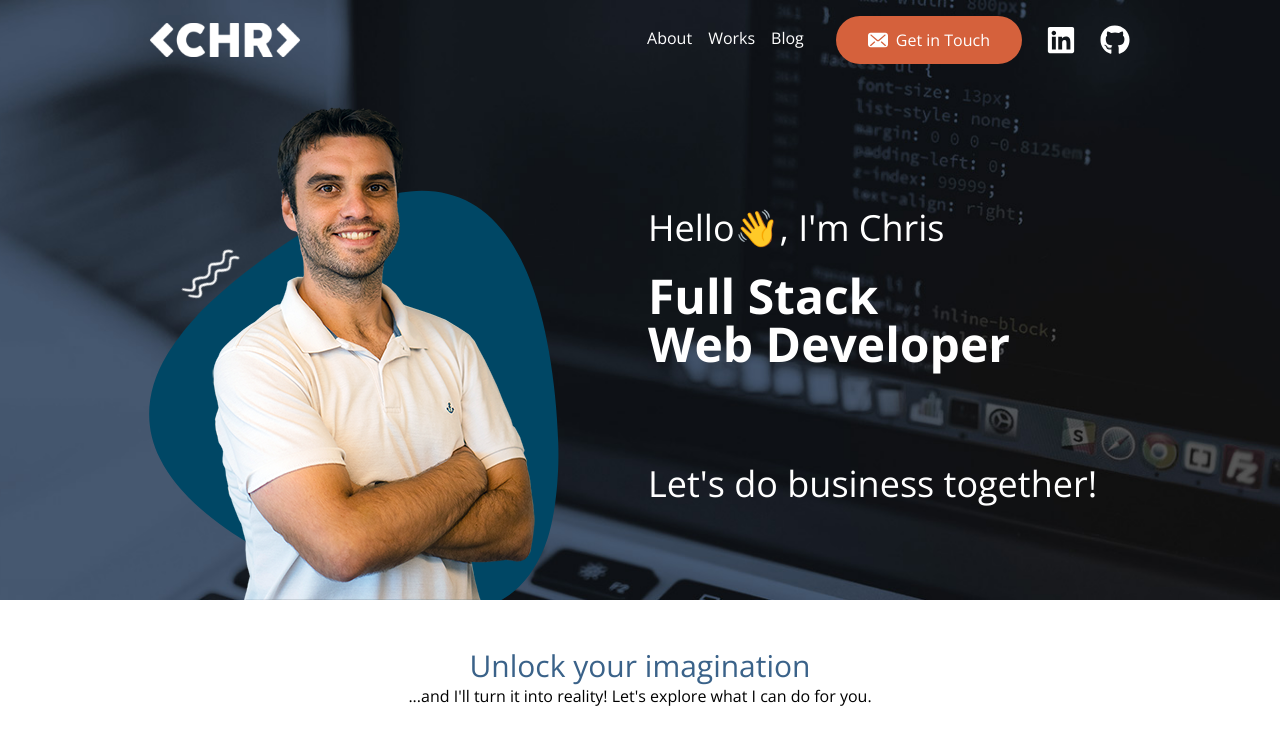
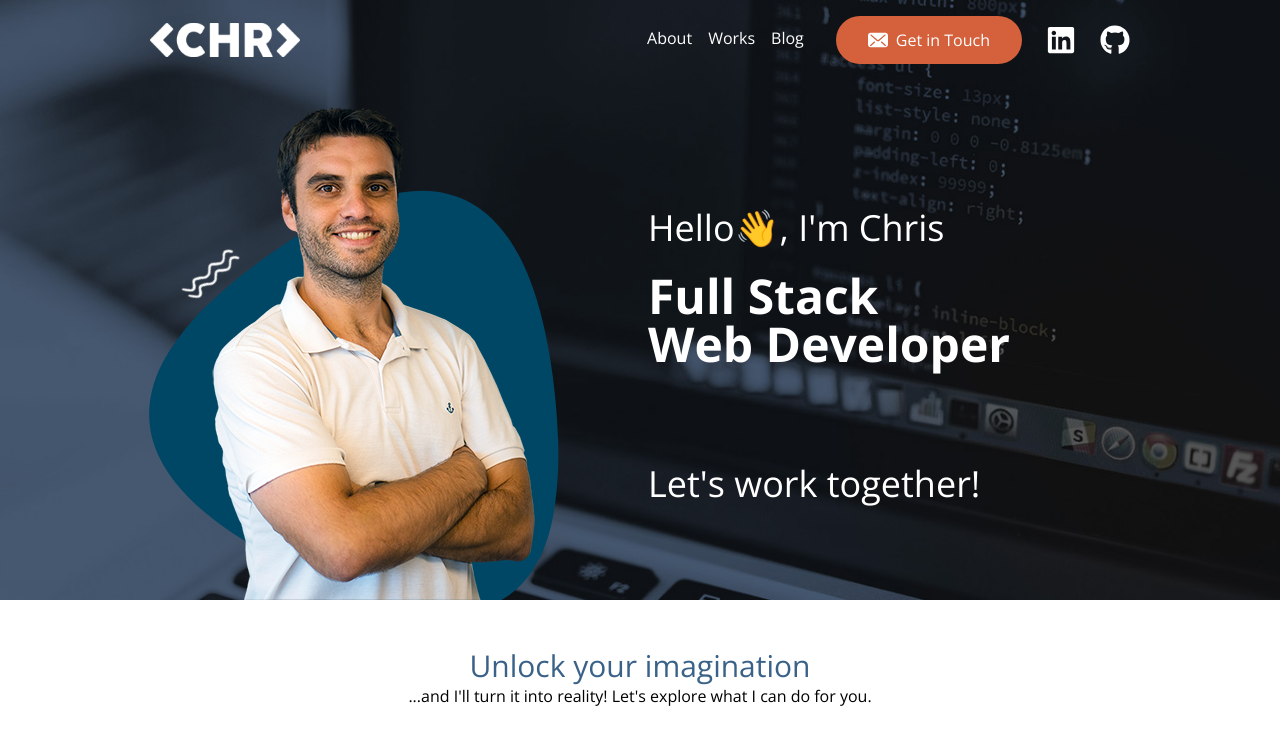
Before and after one commit to christianMiguez/front-christianmiguez.com, a Next.js app: page / in a window 1280 px wide. Shown: the top 754 px of the page. Built offline with nearby package versions, Linux system fonts and the light colour scheme; no server answers.

Commit message:
change hero text

```diff
--- a/src/components/features/HomeHero/HomeHero.tsx
+++ b/src/components/features/HomeHero/HomeHero.tsx
@@ -51,7 +51,7 @@ export const HomeHero = () => {
               Web Developer
             </h2>
 
-            <span className="thin-style">Let&apos;s do business together!</span>
+            <span className="thin-style">Let&apos;s work together!</span>
           </motion.div>
         </div>
       </div>
```
Also changed, not shown: next.config.js (line endings or trailing spaces).
